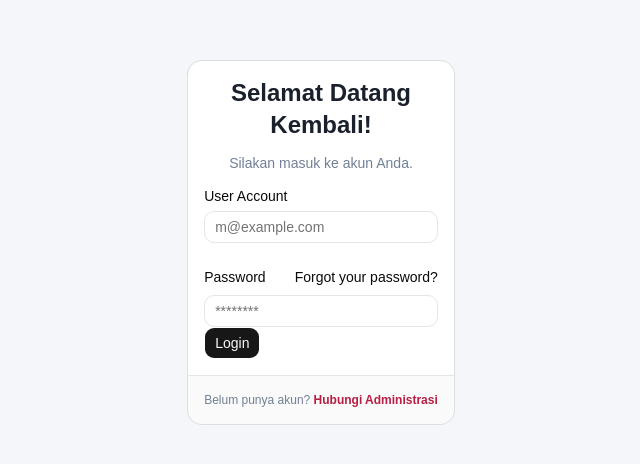
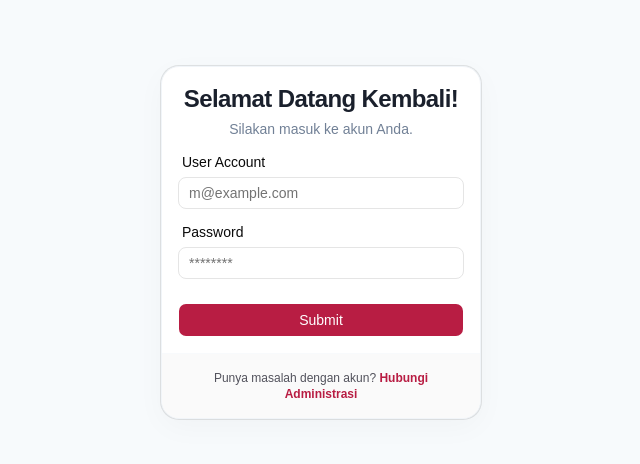
Before and after one commit to please-konsisten/react-19-ais-ui, a React (Vite) app: page /login in a window 1280 px wide. Shown: the part 158-622 px from the top of the page, without its empty margins (319-959 px from the left). Built offline with nearby package versions, Linux system fonts and the light colour scheme.

Commit message:
refactor: enhance LoginForm and AuthLayout components with improved styling and structure

```diff
--- a/src/components/features/LoginForm.tsx
+++ b/src/components/features/LoginForm.tsx
@@ -3,6 +3,8 @@
 import { Label } from "../ui/label";
 import { Input } from "../ui/input";
 import { Button } from "../ui/button";
+import { cn } from "cn";
+import { Link } from "react-router";
 
 interface FormProps {
   submitHandler: (data: any) => void;
@@ -20,40 +22,44 @@ export default function LoginForm(props: FormProps) {
   };
 
   return (
-    <form onSubmit={onSubmitHandler}>
-      <div className="flex flex-col gap-6">
+    <form onSubmit={onSubmitHandler} className="flex flex-col gap-6">
+      <div className="flex flex-col gap-4">
         {/* User Account Input */}
         <div className="grid gap-2">
-          <Label htmlFor="userAccount">User Account</Label>
+          <Label htmlFor="userAccount" className={cn("pl-1")}>User Account</Label>
           <Input
             id="userAccount"
             type="userAccount"
             name="userAccount"
             placeholder="m@example.com"
+            className={cn("rounded-md")}
             required
           />
         </div>
         {/* Password Input */}
         <div className="grid gap-2">
           <div className="flex items-center">
-            <Label htmlFor="password">Password</Label>
-            <a
-              href="#"
-              className="ml-auto inline-block text-sm underline-offset-4 hover:underline"
-            >
-              Forgot your password?
-            </a>
+            <Label htmlFor="password" className={cn("pl-1")}>Password</Label>
           </div>
           <Input
             id="password"
             type="password"
             name="password"
             placeholder="********"
+            className={cn("rounded-md")}
             required
           />
         </div>
       </div>
-      <Button type="submit" children="Login"/>
+      <Button
+        className={cn(`
+          w-full bg-[#b81d43] hover:bg-[#991535] active:bg-[#7a102a] focus:outline-none focus:ring-2
+          focus:ring-[#b81d43] focus:ring-offset-2 transition-colors duration-200 text-white py-4
+          rounded-md
+        `)}
+        type="submit"
+        children="Submit"
+      />
     </form>
   )
 }
--- a/src/components/layouts/AuthLayout.tsx
+++ b/src/components/layouts/AuthLayout.tsx
@@ -1,23 +1,19 @@
 "use client"
-import { ThemeProvider } from "@src/components/theme-provider"
+import { cn } from "cn"
 
 interface AuthLayoutProps {
   children: React.ReactNode
 }
 
-const LAYOUT_STYLES = {
-  screen: "min-h-screen bg-[#f4f6f9] flex items-center justify-center p-4 font-sans text-[#2d3748]",
-}
-
 export default function AuthLayout({ children }: AuthLayoutProps) {
   return (
-    <ThemeProvider>
-      <main className={LAYOUT_STYLES.screen}>
+    <>
+      <main className={cn("min-h-screen w-full bg-[#f7fafc] dark:bg-[#0f172a] flex flex-col items-center justify-center p-6 transition-colors duration-200")}>
         {children}
       </main>
       <footer>
 
       </footer>
-    </ThemeProvider>
+    </>
   )
 }
--- a/src/pages/auth/LoginPage.tsx
+++ b/src/pages/auth/LoginPage.tsx
@@ -9,7 +9,8 @@ import {
   CardDescription,
   CardFooter,
   CardHeader,
-  CardTitle } from '@src/components/ui/card';
+  CardTitle
+} from '@src/components/ui/card';
 import LoginForm from '@src/components/features/LoginForm';
 
 import { loginUser } from '@src/services/authService';
@@ -17,10 +18,10 @@ import { loginUser } from '@src/services/authService';
 export default function LoginPage() {
   const navigate = useNavigate();
 
-  const [serverError, setServerError] = useState<string | null>(null);
-  const [isLoading, setIsLoading] = useState(false);
+  const [serverError, setServerError] = useState<any>(null);
+  const [_isLoading, setIsLoading] = useState(false);
 
-  const submitHandler = async (data:any) => {
+  const submitHandler = async (data: any) => {
     const { userAccount, password } = data
 
     setIsLoading(true);
@@ -35,53 +36,35 @@ export default function LoginPage() {
       localStorage.setItem('token', result.token);
       navigate("/");
     } else {
-      setServerError(result.message || 'Terjadi kesalahan.');
+      setServerError(result);
     }
   };
 
   return (
     <AuthLayout>
-      <Card>
+      <Card className={cn("w-full max-w-80 h-auto flex flex-col bg-white dark:bg-[#1e293b] rounded-2xl shadow-[0_8px_30px_rgb(0,0,0,0.03)] dark:shadow-[0_8px_30px_rgb(0,0,0,0.2)] border border-slate-100 dark:border-slate-800 transition-all")} >
         <CardHeader className={cn('text-center')}>
-          <CardTitle className={cn('text-2xl font-bold text-[#1a202c] mb-2')}>Selamat Datang Kembali!</CardTitle>
-          <CardDescription className={cn('text-sm text-[#718096]')}>Silakan masuk ke akun Anda.</CardDescription>
+          <CardTitle className={cn('text-2xl font-bold text-[#1a202c] dark:text-slate-100 tracking-tight')}>
+            Selamat Datang Kembali!
+          </CardTitle>
+          <CardDescription className={cn('text-sm text-[#718096] dark:text-slate-400')}>
+            Silakan masuk ke akun Anda.
+          </CardDescription>
         </CardHeader>
 
         <CardContent>
-          {/* {serverError && (
-            // <div className="mb-4 p-2 text-xs text-red-600 bg-red-50 rounded border border-red-200 text-center">
-            //   {serverError}
-            // </div>
-          )} */}
-
-          {/* <form onSubmit={handleSubmit} className="space-y-4">
-            <LoginFormInputUserAccount
-              value={userAccount}
-              onChange={(e: React.ChangeEvent<HTMLInputElement>) => setUserAccount(e.target.value)}
-            />
-
-            <LoginFormInputPassword
-              value={password}
-              onChange={(e: React.ChangeEvent<HTMLInputElement>) => setPassword(e.target.value)}
-            />
-
-            <button
-              type="submit"
-              disabled={isLoading}
-              className="w-full mt-4 bg-[#b81d43] hover:bg-[#961635] text-white text-sm font-semibold py-2 px-4 rounded transition-colors disabled:opacity-50"
-            >
-              {isLoading ? 'Memuat...' : 'Masuk'}
-            </button>
-          </form> */}
           <LoginForm
             submitHandler={submitHandler}
             errorMessage={serverError}
           />
         </CardContent>
 
-        <CardFooter>
-          <p className="text-center text-xs text-[#718096] w-full">
-            Belum punya akun? <a href="#admin" className="text-[#b81d43] font-semibold hover:underline">Hubungi Administrasi</a>
+        <CardFooter className="border-t border-slate-50 dark:border-slate-800/50">
+          <p className="text-center text-xs text-zinc-600 dark:text-zinc-400 w-full">
+            Punya masalah dengan akun?{' '}
+            <a href="#admin" className="text-[#b81d43] dark:text-[#f43f5e] font-semibold hover:underline transition-colors">
+              Hubungi Administrasi
+            </a>
           </p>
         </CardFooter>
       </Card>
--- a/src/services/authService.ts
+++ b/src/services/authService.ts
@@ -1,22 +1,32 @@
 import axios from 'axios';
 import { loginSchema } from '@src/schemas/authSchema';
 import type { LoginDTO } from '@src/schemas/authSchema';
+import z from 'zod';
 
+// 1. Perbarui Interface agar mendukung struktur objek tree
 export interface LoginResponse {
   success: boolean;
   token?: string;
-  message?: string;
+  message?: string; // Ubah ke string murni untuk pesan global/umum
+  errors?: {        // Properti khusus untuk menampung struktur tree dari Zod
+    errors: string[];
+    properties?: Record<string, any>;
+  };
 }
 
 export async function loginUser(payload: LoginDTO): Promise<LoginResponse> {
   const result = loginSchema.safeParse(payload);
+
   if (!result.success) {
+    const tree = z.treeifyError(result.error);
     return {
       success: false,
-      message: "Format akun atau password salah."
+      message: 'Validasi form gagal.',
+      errors: tree
     };
   }
 
+  // Penanganan Request ke Server
   try {
     const response = await axios.post(`${import.meta.env.VITE_APP_API}/login`, result.data);
     return {
@@ -27,7 +37,8 @@ export async function loginUser(payload: LoginDTO): Promise<LoginResponse> {
     if (axios.isAxiosError(error) && error.response) {
       return {
         success: false,
-        message: error.response.data.message || 'Login gagal.'
+        message: error.response.data.message || 'Login gagal.',
+        errors: error.response.data.errors
       };
     }
     return {
```
Also changed, not shown: src/main.tsx (+5 -2 lines).
